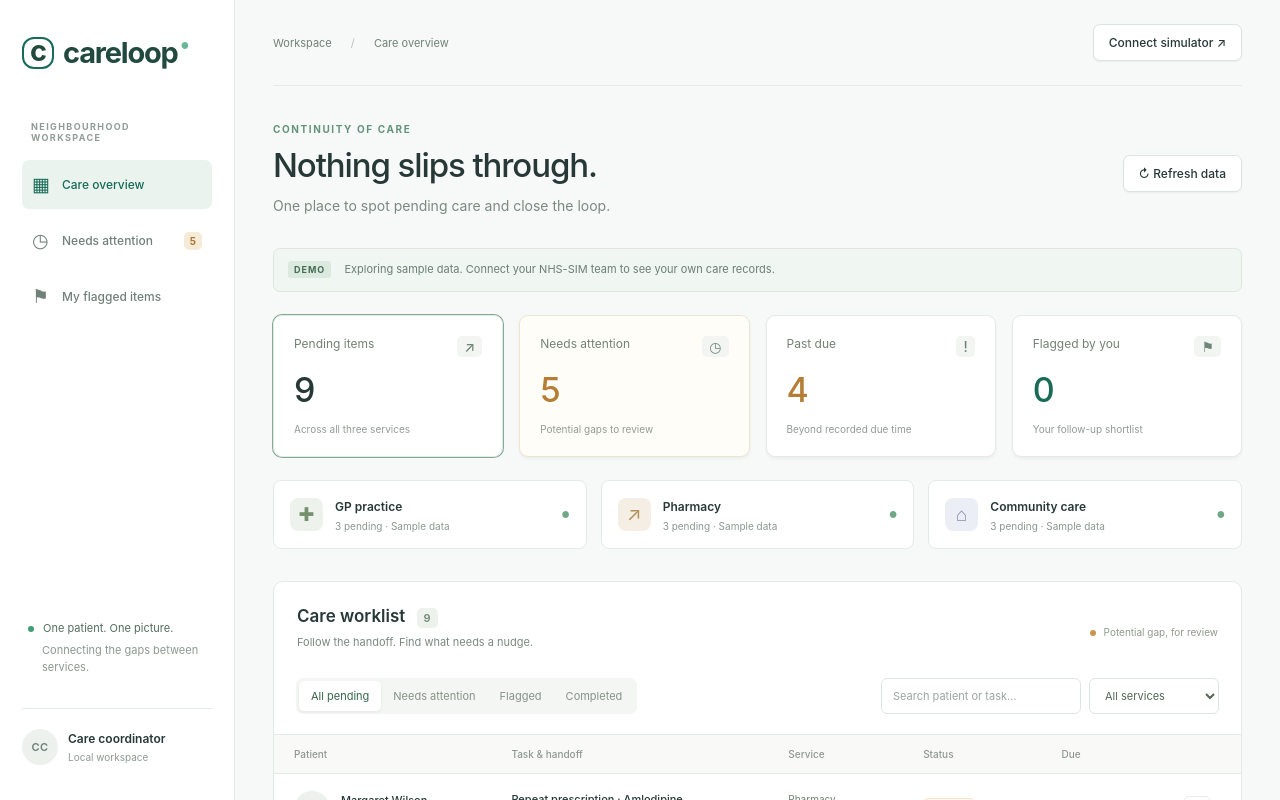
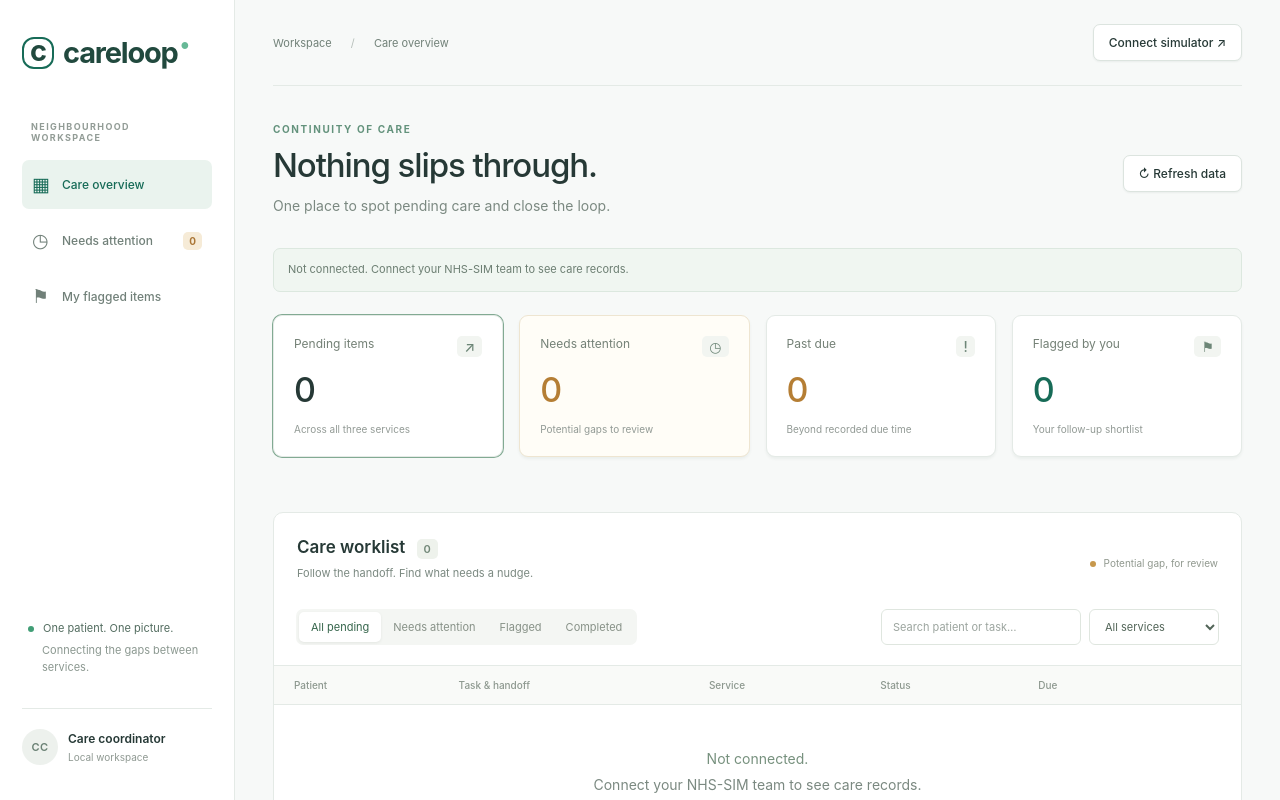
Before and after one commit to olliefrost/anima-openai-hackathon, a React (Vite) app in the folder dashboard/: page / in a window 1280 px wide. Shown: the top 800 px of the page. Built offline with nearby package versions, Linux system fonts and the light colour scheme.

Commit message:
remove mock data

```diff
--- a/dashboard/src/App.jsx
+++ b/dashboard/src/App.jsx
@@ -3,33 +3,6 @@ import { aggregate, sites } from './model.js';
 
 const names = { gp: 'GP practice', pharmacy: 'Pharmacy', community: 'Community care' };
 const icons = { gp: '✚', pharmacy: '↗', community: '⌂' };
-const demoNow = Date.UTC(2026, 8, 12, 12);
-const patientNames = ['Margaret Wilson', 'James Bennett', 'Aisha Patel', 'Robert Clarke', 'Eleanor Hughes', 'David Thompson', 'Sarah O’Neill', 'Peter Evans'];
-const demoPatients = patientNames.map((name, index) => ({ id: `SIM-${String(index + 1).padStart(6, '0')}`, name }));
-const examples = [
-  ['pharmacy', 'Repeat prescription · Amlodipine', 'awaiting-stock', 0, -26, 'prescription'],
-  ['community', 'Post-discharge home visit', 'scheduled', 1, -19, 'visit'],
-  ['gp', 'Medication review following discharge', 'pending', 2, -8, 'task'],
-  ['pharmacy', 'Prescription ready for collection', 'ready', 3, -4, 'prescription'],
-  ['community', 'Wound dressing visit', 'unassigned', 4, 3, 'visit'],
-  ['gp', 'Blood test follow-up', 'pending', 5, 5, 'task'],
-  ['pharmacy', 'Repeat prescription request', 'received', 6, 9, 'prescription'],
-  ['community', 'Mobility assessment', 'awaiting-booking', 7, null, 'referral'],
-  ['gp', 'Review community care update', 'pending', 1, 24, 'task'],
-  ['gp', 'Repeat prescription authorised', 'completed', 0, -32, 'task'],
-  ['community', 'Discharge handover received', 'completed', 2, -24, 'handover'],
-  ['pharmacy', 'Antibiotic prescription', 'collected', 5, -18, 'prescription'],
-];
-const demoSources = sites.map(site => ({
-  site,
-  now: demoNow,
-  patients: demoPatients,
-  resources: examples.flatMap(([owner, title, status, patient, offset, kind], index) => owner === site ? [{
-    id: `DEMO-${index}`, patientId: demoPatients[patient].id, title, status, owner, kind, version: 1,
-    createdAt: demoNow - 72 * 3600000, ...(offset === null ? {} : { dueAt: demoNow + offset * 3600000 }),
-    priority: index < 3 ? 'urgent' : 'routine', data: { note: 'Illustrative sample record, not fetched from your simulator.' }, visibleTo: [owner],
-  }] : []),
-}));
 
 function formatDate(timestamp) {
   return Number.isFinite(timestamp) ? new Date(timestamp).toLocaleString('en-GB', { dateStyle: 'medium', timeStyle: 'short' }) : 'Not recorded';
@@ -106,13 +79,13 @@ export default function App() {
   const [view, setView] = useState('all');
   const [service, setService] = useState('all');
   const [search, setSearch] = useState('');
-  const [sources, setSources] = useState(demoSources);
-  const [now, setNow] = useState(demoNow);
+  const [sources, setSources] = useState([]);
+  const [now, setNow] = useState(() => Date.now());
   const [live, setLive] = useState(false);
-  const [namespace, setNamespace] = useState('demo');
+  const [namespace, setNamespace] = useState('');
   const [key, setKey] = useState('');
-  const [flags, setFlags] = useState(() => readFlags('demo')[0]);
-  const [storageWarning, setStorageWarning] = useState(() => readFlags('demo')[1]);
+  const [flags, setFlags] = useState({});
+  const [storageWarning, setStorageWarning] = useState(false);
   const [selectedId, setSelectedId] = useState(null);
   const [loading, setLoading] = useState(false);
   const [connectError, setConnectError] = useState('');
@@ -186,14 +159,16 @@ export default function App() {
     <main>
       <header><div className="breadcrumb">Workspace <span>/</span> Care overview</div><button className="button" onClick={showConnection}>{live ? 'Connected · change key' : 'Connect simulator ↗'}</button></header>
       <section className="heading"><div><div className="eyebrow">CONTINUITY OF CARE</div><h1>Nothing slips through.</h1><p>One place to spot pending care and close the loop.</p></div><button className="button" disabled={loading} onClick={() => live ? connect(key) : showConnection()}>{loading ? '↻ Syncing…' : '↻ Refresh data'}</button></section>
-      <div className="notice" role="status">{live ? <><span className="connection-dot" /> Connected to <strong>{namespace}</strong> · Simulator time {formatDate(now)}{sources.some(source => source.error || source.truncated) && <> · <strong>Partial data — check service status below</strong></>}</> : <><span className="demo-pill">DEMO</span> Exploring sample data. Connect your NHS-SIM team to see your own care records.</>}{storageWarning && ' · Browser storage unavailable; flags may not persist.'}</div>
+      <div className="notice" role="status">{live ? <><span className="connection-dot" /> Connected to <strong>{namespace}</strong> · Simulator time {formatDate(now)}{sources.some(source => source.error || source.truncated) && <> · <strong>Partial data — check service status below</strong></>}</> : 'Not connected. Connect your NHS-SIM team to see care records.'}{storageWarning && ' · Browser storage unavailable; flags may not persist.'}</div>
       <section className="metrics" aria-label="Worklist summary">{metrics.map(([label, count, subtitle, metricView], index) => <button key={label} className={`metric m${index} ${view === metricView ? 'selected' : ''}`} onClick={() => setView(metricView)}><span>{label}<b>{['↗', '◷', '!', '⚑'][index]}</b></span><strong>{count}</strong><small>{subtitle}</small></button>)}</section>
-      <section className="sources" aria-label="Service sources">{sources.map(source => <button key={source.site} className={`source ${service === source.site ? 'chosen' : ''}`} onClick={() => setService(service === source.site ? 'all' : source.site)}><span className={`source-icon ${source.site}`}>{icons[source.site]}</span><div><strong>{names[source.site]}</strong><small>{source.error || `${pending.filter(record => record.seenIn.includes(source.site)).length} pending · ${live ? source.truncated ? `Latest ${source.resources.length} of ${source.resourceTotal}` : 'Synced' : 'Sample data'}`}</small></div><span className={`source-status ${source.error ? 'failed' : ''}`}>{source.error ? '!' : '●'}</span></button>)}</section>
+      <section className="sources" aria-label="Service sources">{sources.map(source => <button key={source.site} className={`source ${service === source.site ? 'chosen' : ''}`} onClick={() => setService(service === source.site ? 'all' : source.site)}><span className={`source-icon ${source.site}`}>{icons[source.site]}</span><div><strong>{names[source.site]}</strong><small>{source.error || `${pending.filter(record => record.seenIn.includes(source.site)).length} pending · ${source.truncated ? `Latest ${source.resources.length} of ${source.resourceTotal}` : 'Synced'}`}</small></div><span className={`source-status ${source.error ? 'failed' : ''}`}>{source.error ? '!' : '●'}</span></button>)}</section>
       <section className="worklist">
         <div className="section-title"><div><h2>Care worklist <span>{filtered.length}</span></h2><p>Follow the handoff. Find what needs a nudge.</p></div><div className="legend"><i /> Potential gap, for review</div></div>
         <div className="controls"><div className="tabs" role="group" aria-label="Worklist status">{[['all', 'All pending'], ['attention', 'Needs attention'], ['flagged', 'Flagged'], ['complete', 'Completed']].map(([value, label]) => <button key={value} className={view === value ? 'selected' : ''} onClick={() => setView(value)}>{label}</button>)}</div><div className="filters"><input type="search" value={search} onChange={event => setSearch(event.target.value)} placeholder="Search patient or task…" aria-label="Search patient or task" /><select value={service} onChange={event => setService(event.target.value)} aria-label="Filter service"><option value="all">All services</option>{sites.map(site => <option key={site} value={site}>{names[site]}</option>)}</select></div></div>
         <div className="table-wrap"><table><thead><tr><th>Patient</th><th>Task &amp; handoff</th><th>Service</th><th>Status</th><th>Due</th><th><span className="sr-only">Review</span></th></tr></thead><tbody>{filtered.map(record => { const patient = patientMap.get(record.patientId); const name = patient?.name || record.patientId; const initials = name.split(' ').slice(0, 2).map(part => part[0]).join(''); return <tr key={record.id}><td><button className="patient-button" onClick={() => showDetail(record.id)}><span className="avatar">{initials}</span><span><strong>{name}</strong><small>{record.patientId}</small></span></button></td><td><button className="task-button" onClick={() => showDetail(record.id)}>{record.title}</button><small>{record.reason}</small></td><td><span className="service-label">{names[record.owner] || record.owner || 'Unassigned'}</span><small>{record.seenIn.length > 1 ? `Visible in ${record.seenIn.length} services` : record.kind.replaceAll('_', ' ')}</small></td><td><span className={`badge ${record.done ? 'green' : record.attention ? 'amber' : ''}`}>{recordStatus(record)}</span></td><td className={`due ${record.overdue ? 'late' : ''}`}>{dueLabel(record, now)}</td><td><button className={`flag ${flags[record.id] ? 'is-flagged' : ''}`} onClick={() => toggleFlag(record.id)} aria-label={`${flags[record.id] ? 'Unflag' : 'Flag'} ${record.title}`} aria-pressed={Boolean(flags[record.id])}>⚑</button></td></tr>; })}</tbody></table></div>
-        {filtered.length === 0 && <div className="empty">No matching items.<p>Try a different filter or search.</p></div>}
+        {filtered.length === 0 && (live
+          ? <div className="empty">No matching items.<p>Try a different filter or search.</p></div>
+          : <div className="empty">Not connected.<p>Connect your NHS-SIM team to see care records.</p></div>)}
         <footer className="table-footer"><span>Showing {filtered.length} of {records.length} patient-linked records</span><span>Flags are saved on this browser · source records stay unchanged</span></footer>
       </section>
       <p className="footnote">NHS-SIM synthetic data · Overdue uses the simulator clock. An open item without a due time is highlighted after 48 hours. These signals suggest review, not a confirmed care omission.</p>
```
Also changed, not shown: dashboard/README.md, dashboard/style.css.
